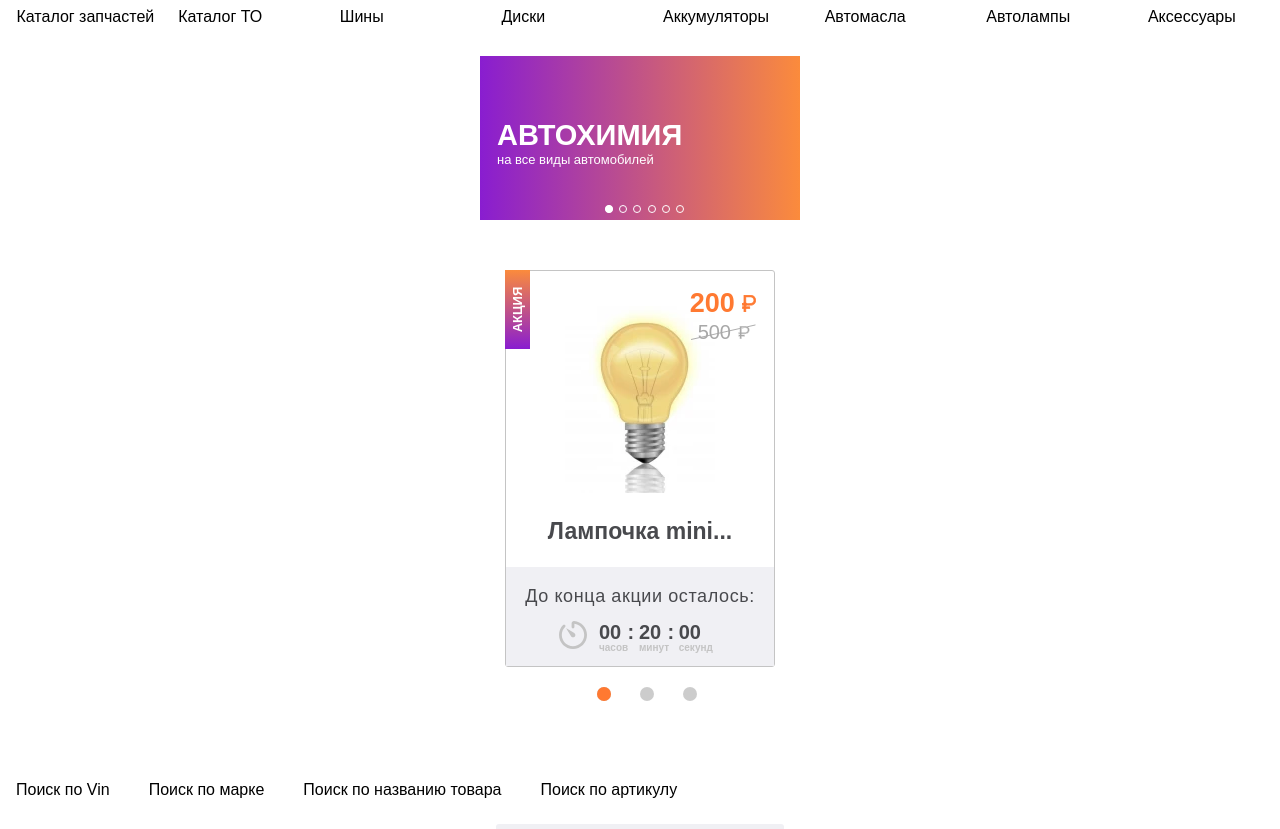
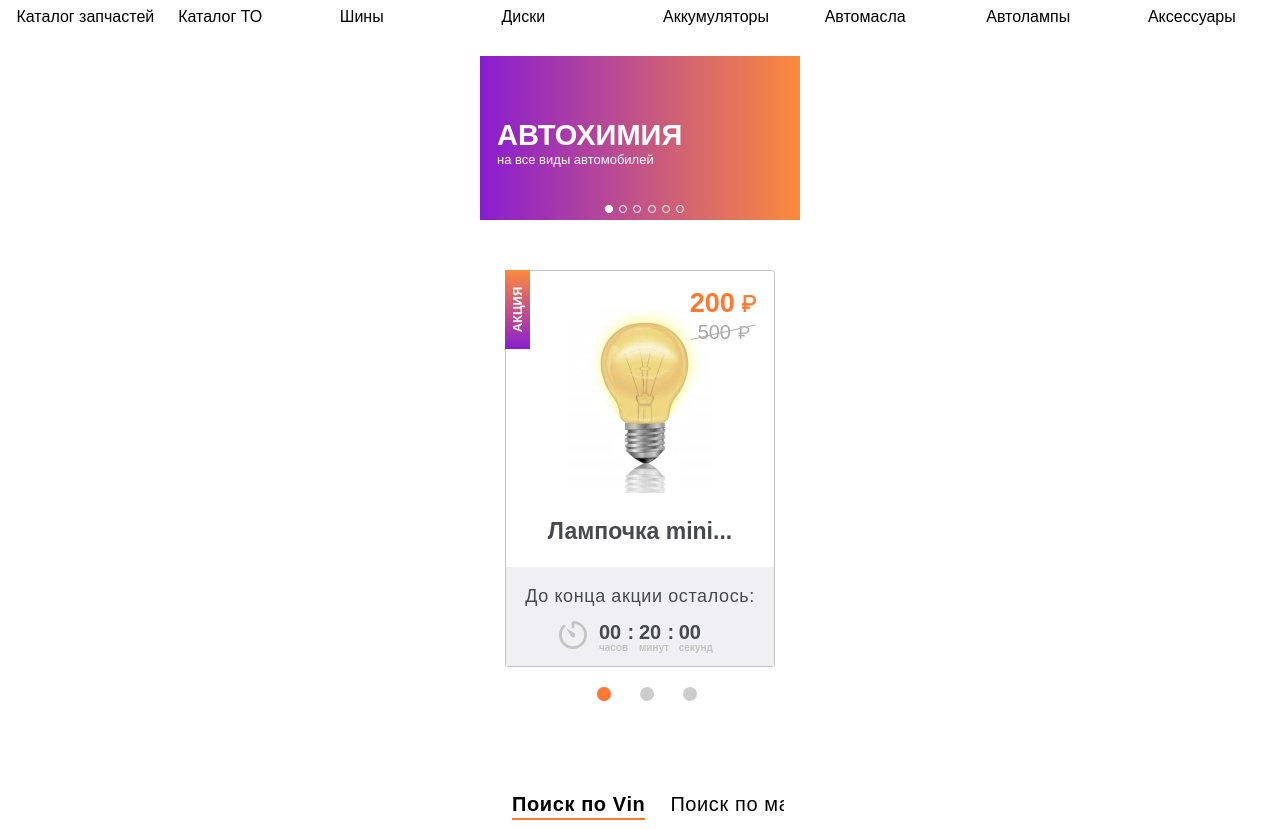
Before and after one commit to MrSourphiz/tmp_spares-shop, a website: page source/index.html in a window 1280 px wide. Shown: the part 84-913 px from the top of the page. Drawn offline with Linux system fonts and the light colour scheme.

Commit message:
добавляет стилизацию табсов

```diff
--- a/source/index.html
+++ b/source/index.html
@@ -299,19 +299,19 @@
     <section class="search">
       <h2 class="visually-hidden">Поиск по сайту</h2>
       <div class="search__container">
-        <div class="search__top-line">
+        <div class="search__top-line tabs">
           <ul class="tabs__list">
             <li class="tabs__item">
-              <a class="tabs__link" href="#search-vin">Поиск по Vin</a>
+              <a class="tabs__link tabs__link--search tabs__link--active" href="#search-vin">Поиск по Vin</a>
             </li>
             <li class="tabs__item">
-              <a class="tabs__link" href="#search-brand">Поиск по марке</a>
+              <a class="tabs__link tabs__link--search" href="#search-brand">Поиск по марке</a>
             </li>
             <li class="tabs__item">
-              <a class="tabs__link" href="#search-name">Поиск по названию товара</a>
+              <a class="tabs__link tabs__link--search" href="#search-name">Поиск по названию товара</a>
             </li>
             <li class="tabs__item">
-              <a class="tabs__link" href="#search-article">Поиск по артикулу</a>
+              <a class="tabs__link tabs__link--search" href="#search-article">Поиск по артикулу</a>
             </li>
           </ul>
         </div>
@@ -409,9 +409,10 @@
     <section class="popular-items">
       <div class="popular-items__container">
         <h2 class="popular-items__title">Популярные товары</h2>
+        <div class="tabs">
           <ul class="tabs__list">
             <li class="tabs__item">
-            <a class="tabs__link" href="#tabs-spares">запчасти</a>
+              <a class="tabs__link tabs__link--active" href="#tabs-spares">запчасти</a>
             </li>
             <li class="tabs__item">
               <a class="tabs__link" href="#tabs-autochemicals">автохимия</a>
@@ -429,6 +430,7 @@
               <a class="tabs__link" href="#tabs-accessories">аксессуары и другое</a>
             </li>
           </ul>
+        </div>
         <ul class="popular-items__list">
           <li class="popular-items__item" id="tabs-spares">
             <div class="popular-items__slider">
@@ -567,9 +569,10 @@
     <section class="recently-viewed">
       <div class="recently-viewed__container">
         <h2 class="recently-viewed__title">С этим товаром покупают</h2>
+        <div class="tabs">
           <ul class="tabs__list">
             <li class="tabs__item">
-            <a class="tabs__link" href="#tabs-spares">запчасти</a>
+              <a class="tabs__link tabs__link--active" href="#tabs-spares">запчасти</a>
             </li>
             <li class="tabs__item">
               <a class="tabs__link" href="#tabs-autochemicals">автохимия</a>
@@ -587,6 +590,7 @@
               <a class="tabs__link" href="#tabs-accessories">аксессуары и другое</a>
             </li>
           </ul>
+        </div>
         <ul class="recently-viewed__list">
             <li class="recently-viewed__item" id="tabs-spares">
               <div class="recently-viewed__slider">
--- a/source/less/blocks/popular-items.less
+++ b/source/less/blocks/popular-items.less
@@ -18,10 +18,6 @@
   color: #48494d;
 
   margin: 0;
-  margin-bottom: 25px;
-}
-
-.tabs__list {
   margin-bottom: 25px;
 }
 
--- a/source/less/blocks/search.less
+++ b/source/less/blocks/search.less
@@ -1,6 +1,12 @@
 .search {
   margin-top: 57px;
   margin-bottom: 40px;
+}
+
+.search__container {
+  width: 288px;
+
+  margin: 0 auto;
 }
 
 .search__top-line {
@@ -9,27 +15,8 @@
   margin-bottom: 21px;
 }
 
-.tabs__list {
-  display: flex;
-  flex-direction: row;
-
-  overflow: hidden;
-}
-
-.tabs__item {
-  margin-right: 39px;
-}
-
-.tabs__item:last-child {
-  margin-right: 0;
-}
-
 .search__form {
   position: relative;
-
-  width: 288px;
-
-  margin: 0 auto;
 }
 
 .search__input {
--- /dev/null
+++ b/source/less/blocks/tabs.less
@@ -0,0 +1,79 @@
+.tabs {
+  overflow-x: auto;
+}
+
+.tabs__list {
+  display: flex;
+  flex-direction: row;
+
+  width: 100%;
+  margin-bottom: 25px;
+}
+
+.tabs__item {
+  flex-shrink: 0;
+  margin-right: 25px;
+}
+
+.tabs__item:last-child {
+  margin-right: 0;
+}
+
+.tabs__link {
+  display: block;
+
+  position: relative;
+
+  font-size: 15px;
+  line-height: 18px;
+  text-decoration: none;
+  text-transform: lowercase;
+  color: #48494d;
+
+  padding: 11px 0 4px;
+}
+
+.tabs__link::before {
+  content: "";
+  display: block;
+
+  position: absolute;
+  right: 0;
+  bottom: 0;
+  left: 0;
+
+  height: 2px;
+
+  background-color: transparent;
+}
+
+.tabs__link:hover {
+  opacity: 0.6;
+}
+
+.tabs__link:active {
+  opacity: 0.3;
+}
+
+.tabs__link--active {
+  font-weight: 700;
+  color: #48494d;
+}
+
+.tabs__link--active::before {
+  background-color: #ff7931;
+}
+
+.tabs__link--active:active,
+.tabs__link--active:hover {
+  opacity: 1;
+  cursor: default;
+}
+
+.tabs__link--search {
+  font-size: 20px;
+  line-height: 24px;
+  letter-spacing: 0.6px;
+  text-transform: none;
+  color: #000000;
+}
--- a/source/less/style.less
+++ b/source/less/style.less
@@ -2,6 +2,7 @@
 @import url("variables.less");
 @import url("blocks/slider.less");
 @import url("blocks/card.less");
+@import url("blocks/tabs.less");
 @import url("blocks/page-header.less");
 @import url("blocks/promotions.less");
 @import url("blocks/search.less");
```
Also changed, not shown: source/css/style.css, 1 other file. Lines whose indentation alone changed are shown as unchanged.
